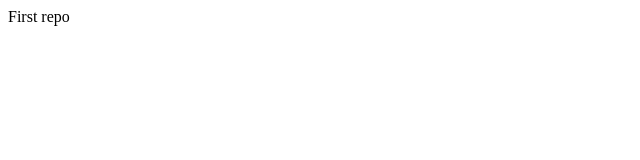
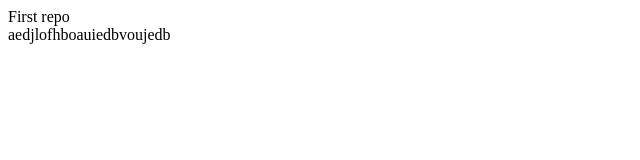
Before and after one commit to qa-AllaK/first_repo_hw, a plain HTML site: page index.html in a window 1280 px wide. Shown: the whole page, without its empty margins (0-640 px from the left). Drawn offline with Linux system fonts and the light colour scheme.

Commit message:
Add additional span element to index.html

```diff
--- a/index.html
+++ b/index.html
@@ -1 +1,2 @@
 <div>First repo</div>
+<span>aedjlofhboauiedbvoujedb</span>
```
